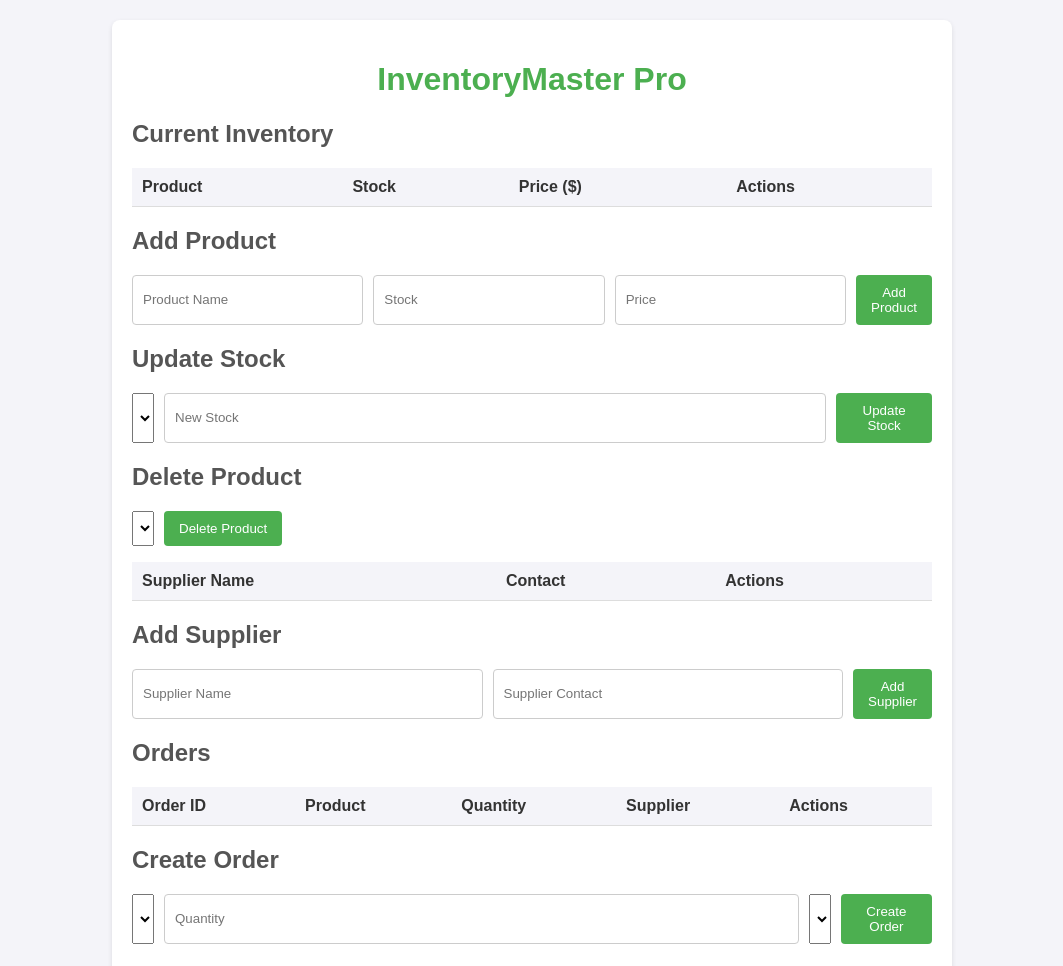
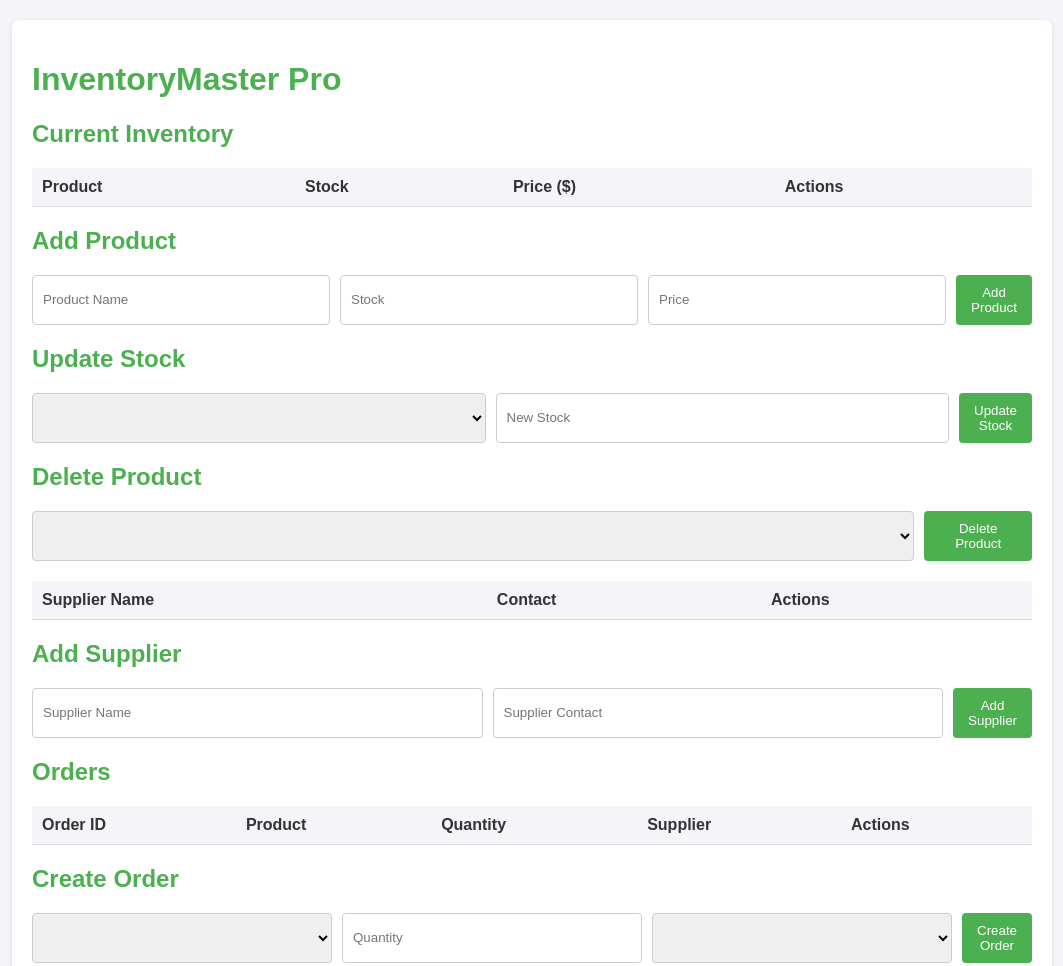
Before and after one commit to vedantsaran/InventoryMaster, a plain HTML site: page index.html in a window 1280 px wide. Shown: the top 966 px of the page, without its empty margins (108-1171 px from the left). Drawn offline with Linux system fonts and the light colour scheme.

Commit message:
Update styles.css

```diff
--- a/styles.css
+++ b/styles.css
@@ -5,35 +5,40 @@ body {
   background-color: #f4f4f9;
   color: #333;
 }
+
 .container {
-  max-width: 800px;
+  max-width: 1000px;
   margin: 20px auto;
   padding: 20px;
   background: #fff;
   border-radius: 8px;
   box-shadow: 0 2px 5px rgba(0, 0, 0, 0.1);
 }
-h1 {
-  text-align: center;
+
+h1, h2 {
   color: #4CAF50;
 }
+
 h2 {
   margin-top: 20px;
-  color: #555;
 }
+
 table {
   width: 100%;
   border-collapse: collapse;
-  margin-top: 10px;
+  margin: 20px 0;
 }
+
 th, td {
   padding: 10px;
   text-align: left;
   border-bottom: 1px solid #ddd;
 }
+
 th {
   background-color: #f4f4f9;
 }
+
 button {
   padding: 10px 15px;
   color: #fff;
@@ -42,15 +47,18 @@ button {
   border-radius: 4px;
   cursor: pointer;
 }
+
 button:hover {
   background-color: #45a049;
 }
+
 form {
   display: flex;
   gap: 10px;
   margin-top: 20px;
 }
-form input {
+
+form input, form select {
   padding: 10px;
   width: 100%;
   border: 1px solid #ccc;
```
